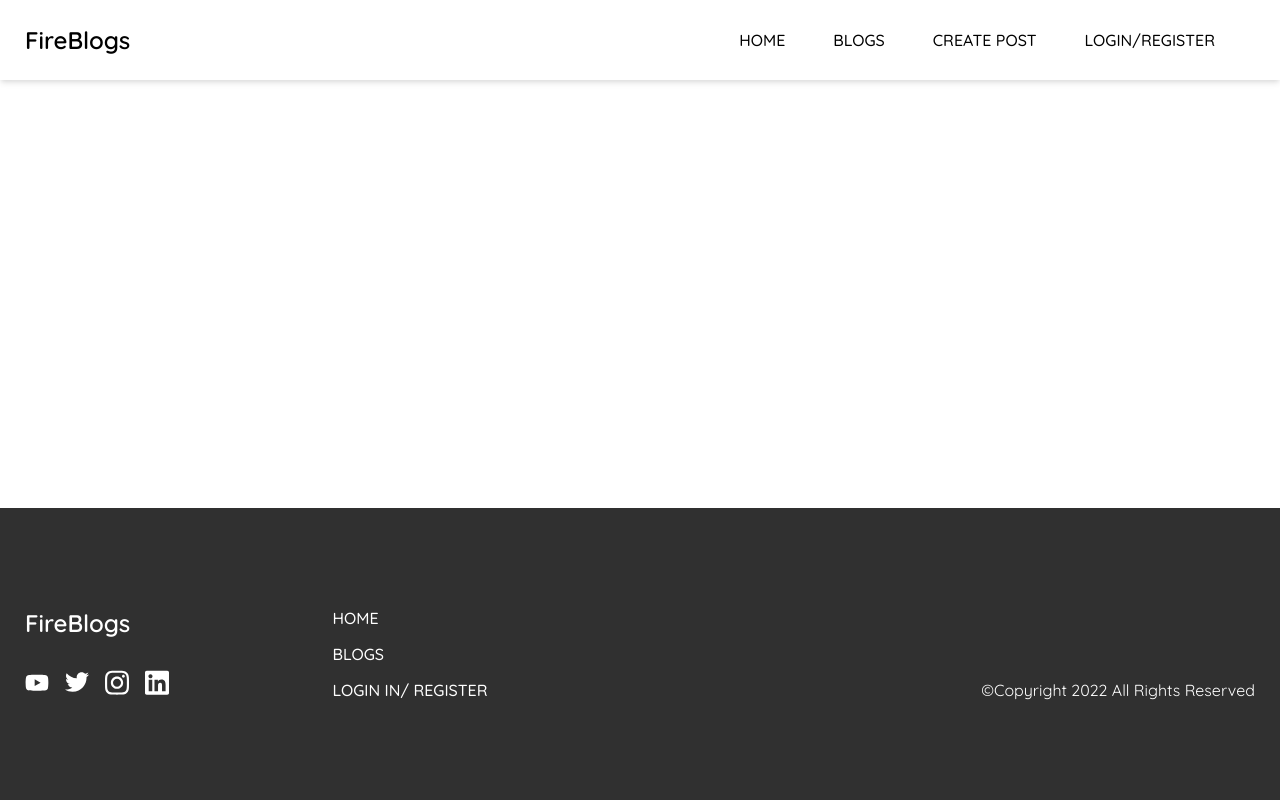
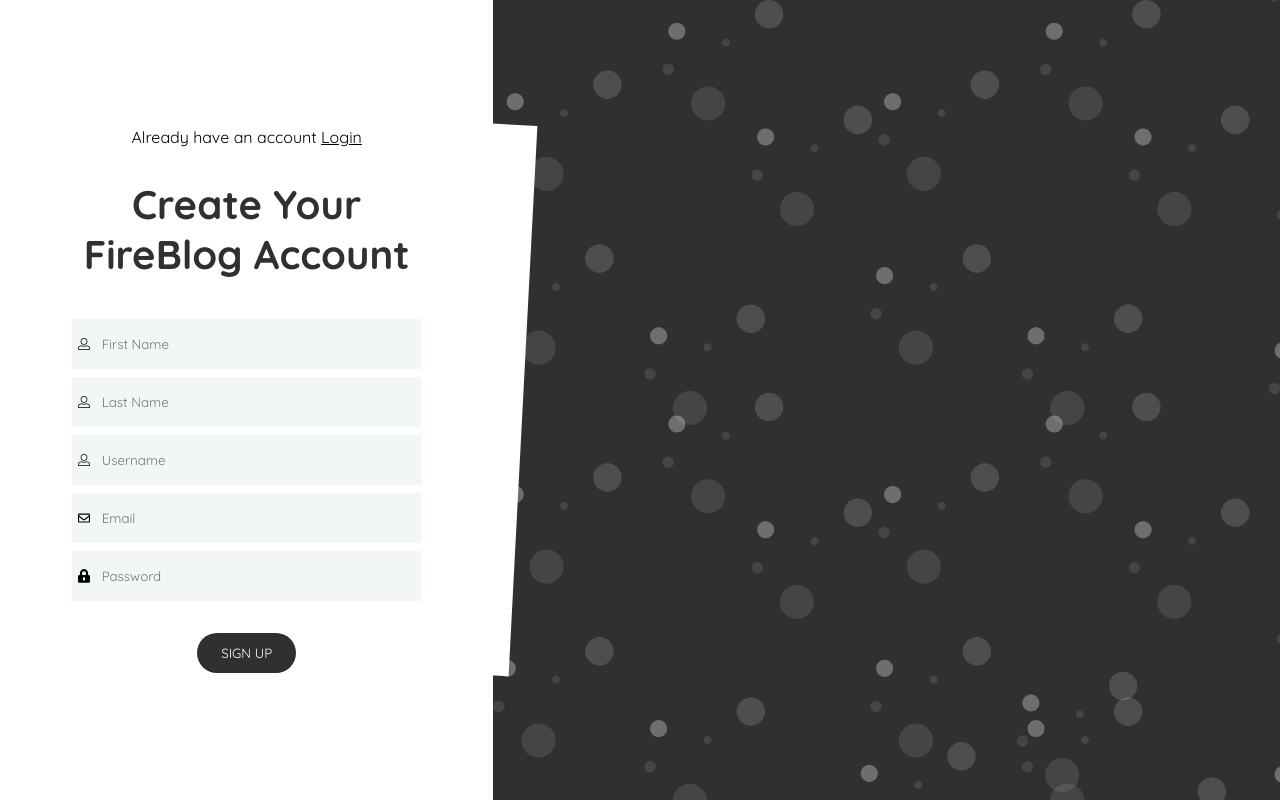
Before and after one commit to fearm3/FireBlogs-vue, a Vue app: page /register in a window 1280 px wide. Built offline with nearby package versions, Linux system fonts and the light colour scheme; what vue2-editor would draw is missing.

Commit message:
add login and register

```diff
--- a/src/App.vue
+++ b/src/App.vue
@@ -1,9 +1,9 @@
 <template>
   <div class="app-wrapper">
     <div class="app">
-      <Navigation />
+      <Navigation v-if="!navigation" />
       <router-view />
-      <Footer />
+      <Footer v-if="!navigation" />
     </div>
   </div>
 </template>
@@ -15,12 +15,32 @@
   name: "app",
   components: { Navigation, Footer },
   data() {
-    return {};
+    return {
+      navigation: null,
+    };
   },
-  created() {},
+  created() {
+    this.checkRoute();
+  },
   mounted() {},
-  methods: {},
-  watch: {},
+  methods: {
+    checkRoute() {
+      if (
+        this.$route.name === "Login" ||
+        this.$route.name === "Register" ||
+        this.$route.name === "ForgotPassword"
+      ) {
+        this.navigation = true;
+        return;
+      }
+      this.navigation = false;
+    },
+  },
+  watch: {
+    $route() {
+      this.checkRoute();
+    },
+  },
 };
 </script>
 
@@ -127,7 +147,7 @@
   @media (min-width: 500px) {
     padding: 100px 16px;
   }
-  .blog-card {
+  .blog-cards {
     display: grid;
     gap: 32px;
     grid-template-columns: 1fr;
--- a/src/router/index.js
+++ b/src/router/index.js
@@ -2,6 +2,9 @@
 import VueRouter from "vue-router";
 import Home from "../views/Home.vue";
 import Blogs from "../views/Blogs.vue";
+import Login from "../views/Login.vue";
+import Register from "../views/Register.vue";
+import ForgotPassword from "../views/ForgotPassword.vue";
 
 Vue.use(VueRouter);
 
@@ -22,6 +25,30 @@
       title: "Blogs",
     },
   },
+  {
+    path: "/login",
+    name: "Login",
+    component: Login,
+    meta: {
+      title: "Login",
+    },
+  },
+  {
+    path: "/register",
+    name: "Register",
+    component: Register,
+    meta: {
+      title: "Register",
+    },
+  },
+  {
+    path: "/forgot-password",
+    name: "ForgotPassword",
+    component: ForgotPassword,
+    meta: {
+      title: "Forgot Password",
+    },
+  },
 ];
 
 const router = new VueRouter({
--- /dev/null
+++ b/src/views/ForgotPassword.vue
@@ -0,0 +1,45 @@
+<template>
+  <div class="reset-password">
+    <div class="form-wrap">
+      <form class="reset">
+        <h2>Reset password</h2>
+        <p>Forgot yout password? Enter your email to reset it</p>
+        <div class="inputs">
+          <div class="input">
+            <input type="text" placeholder="Email" v-model="email" />
+            <email class="icon" />
+          </div>
+        </div>
+        <button>Reset</button>
+        <div class="angle"></div>
+      </form>
+      <div class="background"></div>
+    </div>
+  </div>
+</template>
+<script>
+import email from "../assets/Icons/envelope-regular.svg";
+export default {
+  name: "ForgotPassword",
+  components: {
+    email,
+  },
+};
+</script>
+
+<style lang="scss" scoped>
+.reset-password {
+  position: relative;
+  .form-wrap {
+    .reset {
+      h2 {
+        margin-bottom: 8px;
+      }
+      p {
+        text-align: center;
+        margin-bottom: 32px;
+      }
+    }
+  }
+}
+</style>
--- /dev/null
+++ b/src/views/Login.vue
@@ -0,0 +1,161 @@
+<template>
+  <div class="form-wrap">
+    <form class="login">
+      <p class="login-register">
+        Don't have an account?
+        <router-link class="router-link" :to="{ name: 'Register' }"
+          >Register</router-link
+        >
+      </p>
+      <h2>Login to FireBlogs</h2>
+      <div class="inputs">
+        <div class="input">
+          <input type="text" placeholder="Email" v-model="email" />
+          <email class="icon" />
+        </div>
+        <div class="input">
+          <input type="password" placeholder="Password" v-model="password" />
+          <password class="icon" />
+        </div>
+      </div>
+      <router-link class="forgot-password" :to="{ name: 'ForgotPassword' }"
+        >Forgot your password?</router-link
+      >
+      <button>Sign in</button>
+      <div class="angle"></div>
+    </form>
+    <div class="background"></div>
+  </div>
+</template>
+
+<script>
+import email from "../assets/Icons/envelope-regular.svg";
+import password from "../assets/Icons/lock-alt-solid.svg";
+export default {
+  name: "Login",
+  components: {
+    email,
+    password,
+  },
+  data() {
+    return {
+      email: null,
+      password: null,
+    };
+  },
+};
+</script>
+
+<style lang="scss">
+.form-wrap {
+  overflow: hidden;
+  display: flex;
+  height: 100vh;
+  justify-content: center;
+  align-items: center;
+  margin: 0 auto;
+  width: 90%;
+  @media (min-width: 900px) {
+    width: 100%;
+  }
+
+  .login-register {
+    margin-bottom: 32px;
+
+    .router-link {
+      color: #000;
+    }
+  }
+
+  form {
+    padding: 0 10px;
+    position: relative;
+    display: flex;
+    flex-direction: column;
+    justify-content: center;
+    align-items: center;
+    flex: 1;
+    @media (min-width: 900px) {
+      padding: 0 50px;
+    }
+
+    h2 {
+      text-align: center;
+      font-size: 32px;
+      color: #303030;
+      margin-bottom: 40px;
+      @media (min-width: 900px) {
+        font-size: 40px;
+      }
+    }
+
+    .inputs {
+      width: 100%;
+      max-width: 350px;
+
+      .input {
+        position: relative;
+        display: flex;
+        justify-content: center;
+        align-items: center;
+        margin-bottom: 8px;
+
+        input {
+          width: 100%;
+          border: none;
+          background-color: #f2f7f6;
+          padding: 4px 4px 4px 30px;
+          height: 50px;
+
+          &:focus {
+            outline: none;
+          }
+        }
+
+        .icon {
+          width: 12px;
+          position: absolute;
+          left: 6px;
+        }
+      }
+    }
+    .forgot-password {
+      text-decoration: none;
+      color: #000;
+      cursor: pointer;
+      font-size: 14px;
+      margin: 16px 0 32px;
+      border-bottom: 1px solid transparent;
+      transition: 0.5s ease all;
+
+      &:hover {
+        background-color: #303030;
+      }
+    }
+
+    .angle {
+      display: none;
+      position: absolute;
+      background-color: #fff;
+      transform: rotateZ(3deg);
+      width: 60px;
+      right: -30px;
+      height: 101%;
+      @media (min-width: 900px) {
+        display: initial;
+      }
+    }
+  }
+  .background {
+    display: none;
+    flex: 2;
+    background-size: cover;
+    background-image: url("../assets/background.png");
+    width: 100%;
+    height: 100%;
+    @media (min-width: 900px) {
+      display: initial;
+    }
+  }
+}
+</style>
--- /dev/null
+++ b/src/views/Register.vue
@@ -0,0 +1,69 @@
+<template>
+  <div class="form-wrap">
+    <form class="register">
+      <p class="login-register">
+        Already have an account
+        <router-link class="router-link" :to="{ name: 'Login' }"
+          >Login</router-link
+        >
+      </p>
+      <h2>Create Your FireBlog Account</h2>
+      <div class="inputs">
+        <div class="input">
+          <input type="text" placeholder="First Name" v-model="firstName" />
+          <user class="icon" />
+        </div>
+        <div class="input">
+          <input type="text" placeholder="Last Name" v-model="lastName" />
+          <user class="icon" />
+        </div>
+        <div class="input">
+          <input type="text" placeholder="Username" v-model="username" />
+          <user class="icon" />
+        </div>
+        <div class="input">
+          <input type="text" placeholder="Email" v-model="email" />
+          <email class="icon" />
+        </div>
+        <div class="input">
+          <input type="password" placeholder="Password" v-model="password" />
+          <password class="icon" />
+        </div>
+      </div>
+
+      <button>Sign Up</button>
+      <div class="angle"></div>
+    </form>
+    <div class="background"></div>
+  </div>
+</template>
+<script>
+import email from "../assets/Icons/envelope-regular.svg";
+import password from "../assets/Icons/lock-alt-solid.svg";
+import user from "../assets/Icons/user-alt-light.svg";
+export default {
+  name: "Register",
+  components: {
+    email,
+    password,
+    user,
+  },
+  data() {
+    return {
+      firstName: null,
+      lastName: null,
+      username: null,
+      email: null,
+      password: null,
+    };
+  },
+};
+</script>
+
+<style lang="scss" scoped>
+.register {
+  h2 {
+    max-width: 350px;
+  }
+}
+</style>
```
